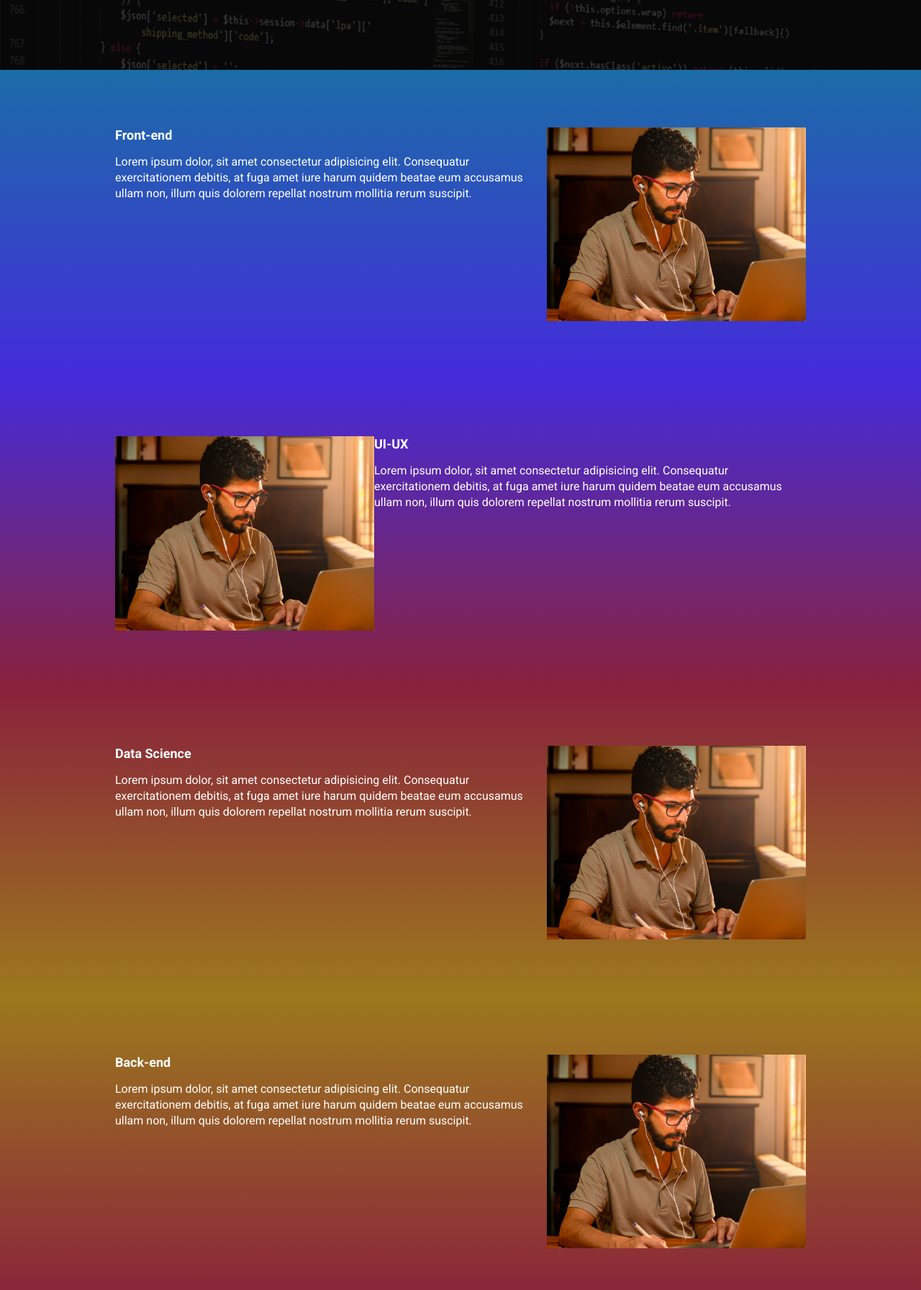
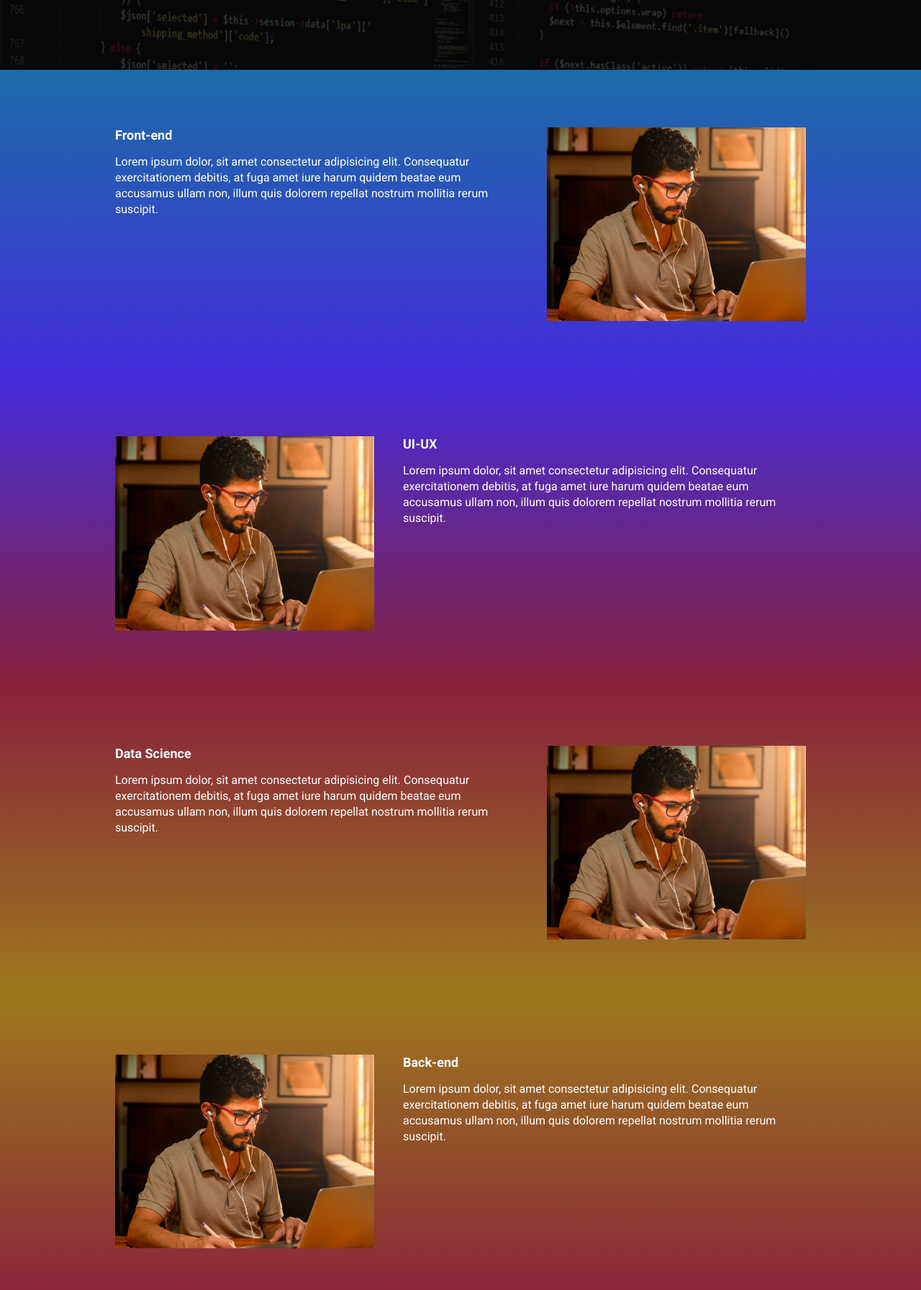
Before and after one commit to rodrigopenafurt/ebac_tech_talks, a website built with Parcel: page src/index.html in a window 1280 px wide. Shown: the part 464-2256 px from the top of the page at 72% size. Built offline with nearby package versions, Linux system fonts and the light colour scheme.

Commit message:
adição das animações Aos

```diff
--- a/src/index.html
+++ b/src/index.html
@@ -8,6 +8,7 @@
     <link rel="preconnect" href="https://fonts.gstatic.com" crossorigin>
     <link href="https://fonts.googleapis.com/css2?family=Roboto:wght@400;700;900&display=swap" rel="stylesheet">
     <link rel="stylesheet" href="./styles/main.scss">
+    <link rel="stylesheet" href="https://unpkg.com/aos@next/dist/aos.css" />
 </head>
 <body>
     <header class="hero">
@@ -39,7 +40,7 @@
     </header>
 
     <section class="event event--frontend">
-        <div class="container">
+        <div class="container" data-aos="fade-right">
             <div class="event__details">
                 <h2 class="event__details__title">Front-end</h2>
                 <p class="event__details__description">
@@ -50,7 +51,7 @@
         </div>
     </section>
     <section class="event event--ui-ux event--image-left">
-        <div class="container">
+        <div class="container" data-aos="fade-left">
             <div class="event__details">
                 <h2 class="event__details__title">UI-UX</h2>
                 <p class="event__details__description">
@@ -61,7 +62,7 @@
         </div>
     </section>
     <section class="event event--data-science">
-        <div class="container">
+        <div class="container" data-aos="fade-right">
             <div class="event__details">
                 <h2 class="event__details__title">Data Science</h2>
                 <p class="event__details__description">
@@ -71,8 +72,8 @@
             <img class="event__image" src="./images/frontend.png" alt="Front-end">
         </div>
     </section>
-    <section class="event event--backend">
-        <div class="container">
+    <section class="event event--backend event--image-left">
+        <div class="container" data-aos="fade-left">
             <div class="event__details">
                 <h2 class="event__details__title">Back-end</h2>
                 <p class="event__details__description">
@@ -82,5 +83,8 @@
             <img class="event__image" src="./images/frontend.png" alt="Front-end">
         </div>
     </section>
+
+    <script src="https://unpkg.com/aos@next/dist/aos.js"></script>
+    <script src="scripts/main.js"></script>
 </body>
 </html>
--- a/src/scripts/main.js
+++ b/src/scripts/main.js
@@ -1 +1 @@
-console.log("olá mundo")
+AOS.init();
--- a/src/styles/_event.scss
+++ b/src/styles/_event.scss
@@ -27,6 +27,7 @@
 
     .container {
         display: flex;
+        gap: 40px;
     }
 
     &__image {
```
